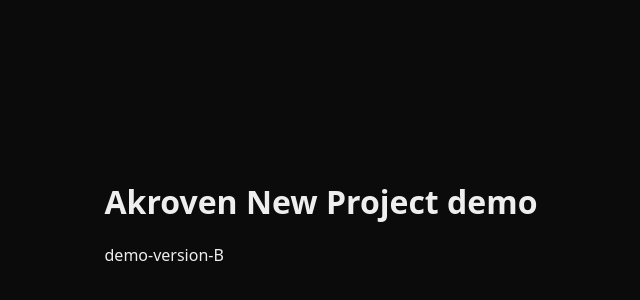
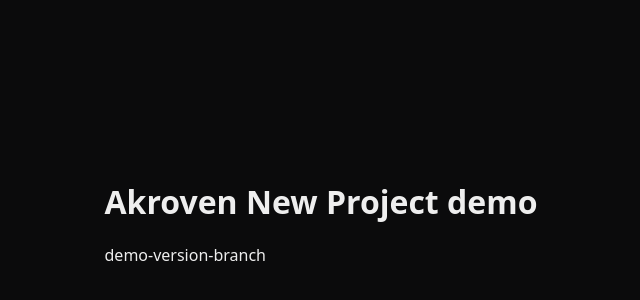
Before and after one commit to aypacharrito/akroven-newproject-demo, a plain HTML site: page index.html in a window 1280 px wide. Shown: the part 180-480 px from the top of the page, 319-959 px from the left. Drawn offline with Linux system fonts and the light colour scheme.

Commit message:
Branch preview change

```diff
--- a/index.html
+++ b/index.html
@@ -2,6 +2,6 @@
 <html lang="en">
 <head><meta charset="utf-8"><meta name="viewport" content="width=device-width,initial-scale=1"><title>Akroven New Project demo</title></head>
 <body style="font-family:system-ui;background:#0b0b0c;color:#eee;display:grid;place-items:center;min-height:100vh;margin:0">
-<main><h1>Akroven New Project demo</h1><p id="version">demo-version-B</p></main>
+<main><h1>Akroven New Project demo</h1><p id="version">demo-version-branch</p></main>
 </body>
 </html>
```
